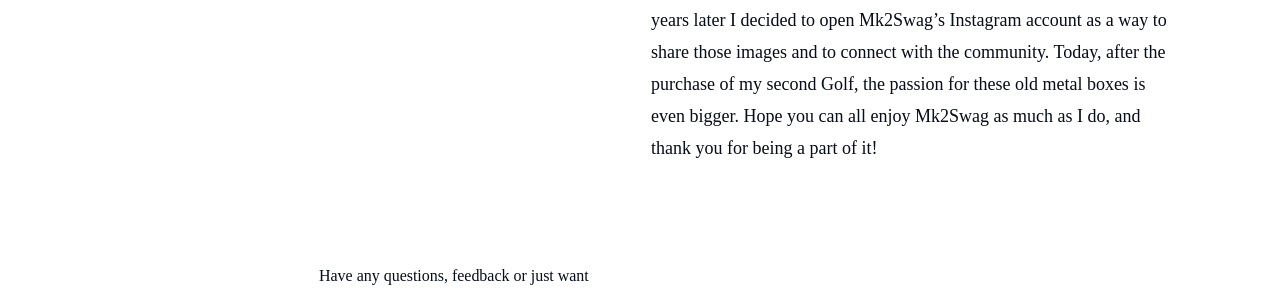
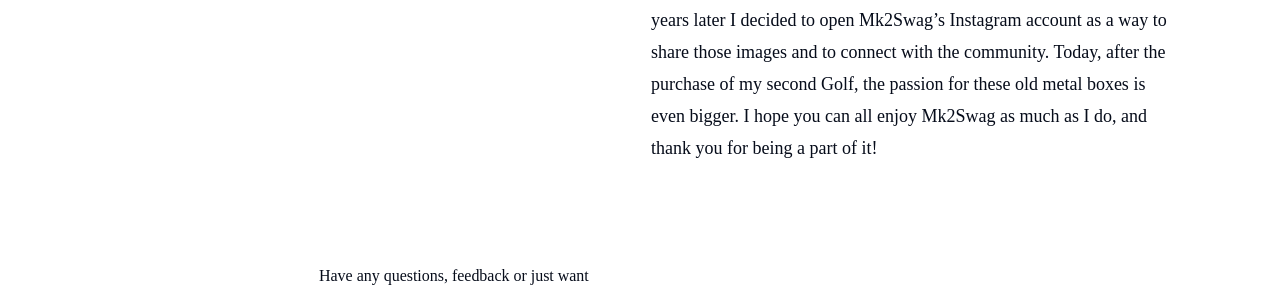
Before and after one commit to byvasco/mk2swag.com, a Jekyll site: the page built from collections/_pages/about.html, in a window 1280 px wide. Shown: the part 836-1127 px from the top of the page. Built offline with Jekyll 4.4.1, drawn with Linux system fonts in a browser that asks for light colours; some web fonts are replaced; some of the changed text lies outside the part shown.

```diff
--- a/collections/_pages/about.html
+++ b/collections/_pages/about.html
@@ -12,7 +12,7 @@ text: |-
 
   My first car, a 1990 Golf, was bought in July 2015 in pretty rough shape, something you can usually expect from a 400€ purchase. To my surprise, the car was relatively good, mechanically speaking, and is still alive in the day of writing this. After I bought the car I immediately started to search and save a lot of images of other MK2’s, and almost 2 years later I decided to open Mk2Swag’s Instagram account as a way to share those images and to connect with the community.
 
-  Today, after the purchase of my second Golf, the passion for these old metal boxes is even bigger. Hope you can all enjoy Mk2Swag as much as I do, and thank you for being a part of it!
+  Today, after the purchase of my second Golf, the passion for these old metal boxes is even bigger. I hope you can all enjoy Mk2Swag as much as I do, and thank you for being a part of it!
 
 ---
 <header class="page-header">
```
